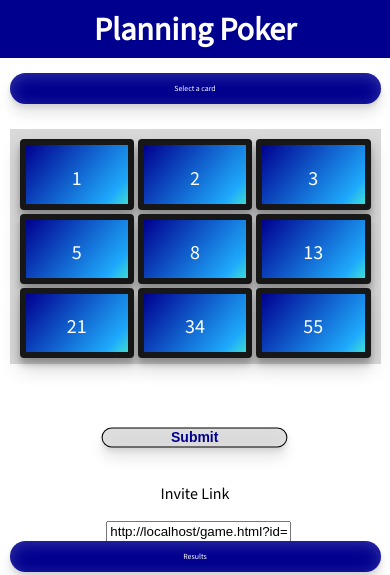
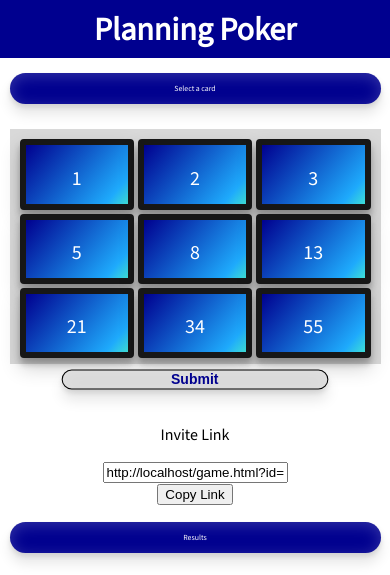
Before and after one commit to alexfratiman/Planning-Poker, a plain HTML site: page app/MainPage.html in a window 390 px wide. Shown: the top 575 px of the page. Drawn offline with nearby package versions, Linux system fonts and the light colour scheme; no server answers.

```diff
--- a/app/index.css
+++ b/app/index.css
@@ -335,7 +335,7 @@
         width: 100%;
     }
     #middle-flex {
-        margin: 15vmin;
+        margin-bottom: 25vmin;
     }
     #results-container {
         white-space: pre;
```
